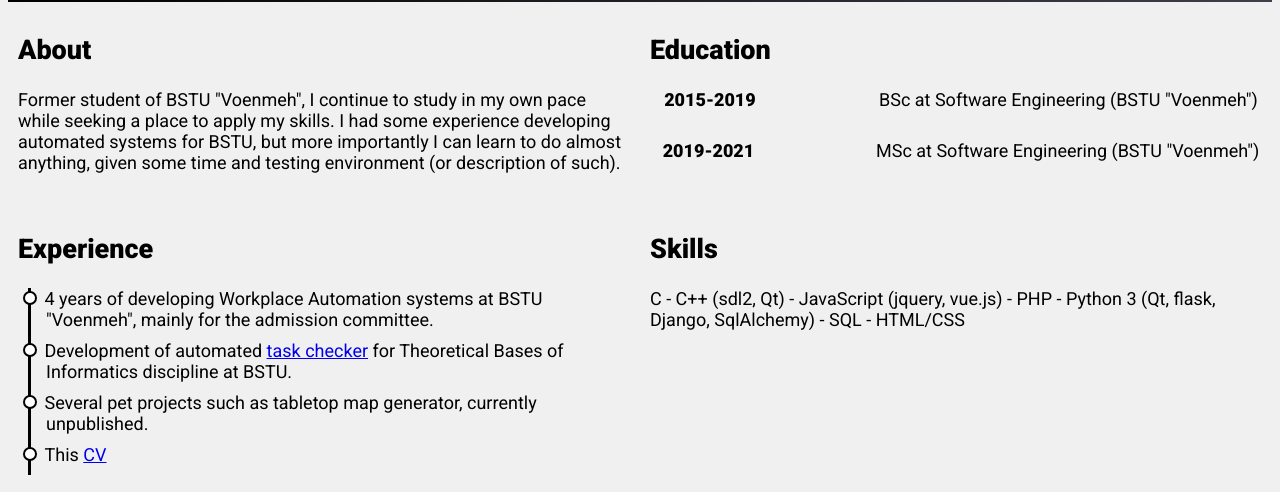
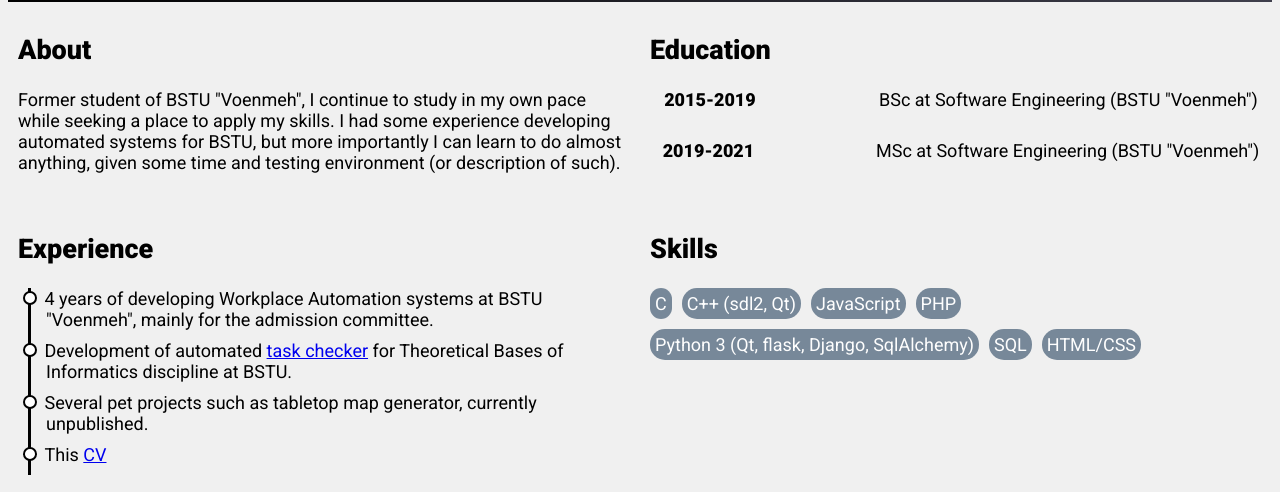
Before and after one commit to Kartearis/rsschool-cv, a plain HTML site: page index.html in a window 1280 px wide. Shown: the part 308-800 px from the top of the page. Drawn offline with Linux system fonts and the light colour scheme.

Commit message:
feat: Finish skills section and languages section.

````diff
--- a/index.html
+++ b/index.html
@@ -60,27 +60,29 @@
         </section>
         <section id="skills">
           <h2>Skills</h2>
-          C
-          - C++ (sdl2, Qt)
-          - JavaScript (jquery, vue.js)
-          - PHP
-          - Python 3 (Qt, flask, Django, SqlAlchemy)
-          - SQL
-          - HTML/CSS
+          <ul class="tag-list">
+            <li>C</li>
+            <li>C++ (sdl2, Qt)</li>
+            <li>JavaScript</li>
+            <li>PHP</li>
+            <li>Python 3 (Qt, flask, Django, SqlAlchemy)</li>
+            <li>SQL</li>
+            <li>HTML/CSS</li>
+          </ul>
         </section>
         <section id="code-example">
           <h2>Code example</h2>
           Solution to Codewars Kata [Bit Counting](https://www.codewars.com/kata/526571aae218b8ee490006f4)
-          ```
+          <pre>
           var countBits = function(n) {
           return n.toString(2).replace(/0/g,'').length;
           };
-          ```
+          </pre>
         </section>
         <section id="languages">
           <h2>Languages</h2>
-          Have a C1 Cambridge ESOL certificate, although dated. Current level must be somewhere near B2.
-
+          <p>English: C1 Cambridge ESOL certificate</p>
+          <p>Russian: Native</p>
         </section>
       </div>
     </main>
--- a/style.css
+++ b/style.css
@@ -195,3 +195,19 @@ ul.timeline li:before {
   border: 2px solid black;
   border-radius: 50%;
 }
+
+ul.tag-list {
+  list-style: none;
+  padding-left: 0;
+  display: flex;
+  flex-direction: row;
+  flex-wrap: wrap;
+  gap: 10px;
+}
+
+ul.tag-list li {
+  background-color: lightslategray;
+  color: #FEFEFE;
+  border-radius: 15px;
+  padding: 5px;
+}
````
